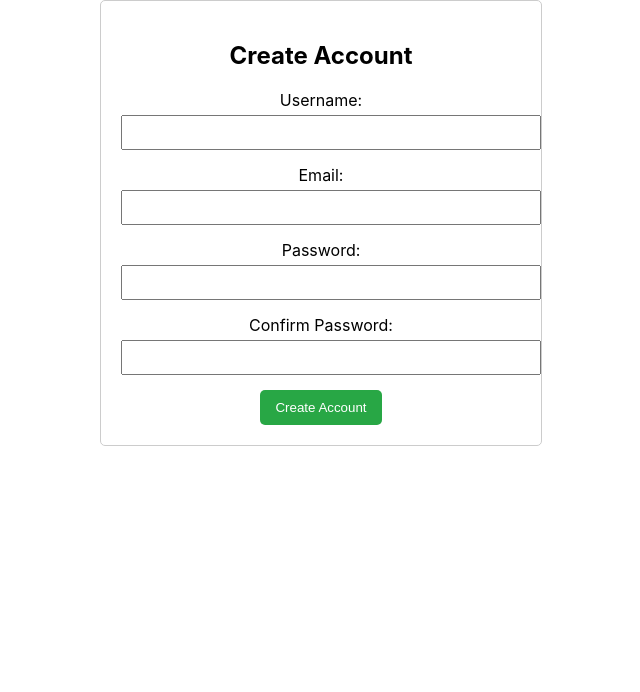
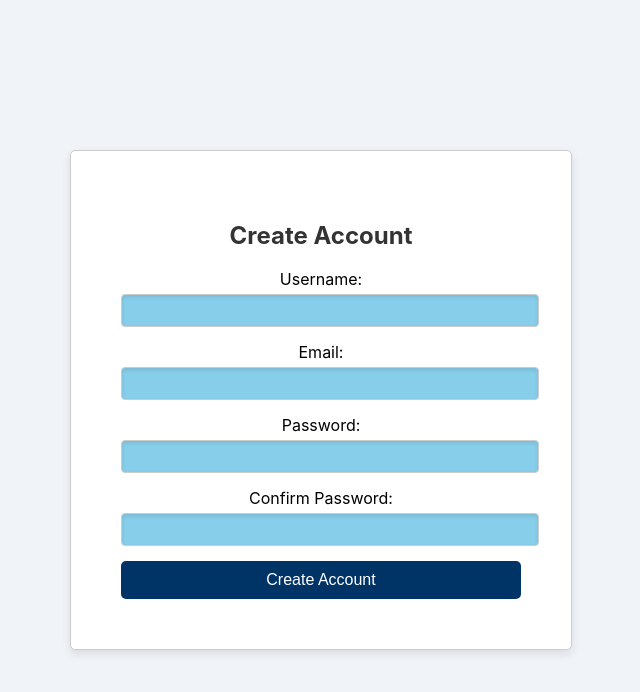
Before and after one commit to vinayakac/mcq, a React (Create React App) app in the folder webfront/: page /Register in a window 1280 px wide. Shown: the top 692 px of the page, without its empty margins (319-959 px from the left). Built offline with nearby package versions, Linux system fonts and the light colour scheme.

Commit message:
Register Page

```diff
--- a/webfront/src/pages/Register.js
+++ b/webfront/src/pages/Register.js
@@ -51,8 +51,27 @@ const RegistrationForm = () => {
   };
 
   return (
-    <div style={{ maxWidth: "400px", margin: "0 auto", padding: "20px", border: "1px solid #ccc", borderRadius: "5px" }}>
-      <h2>Create Account</h2>
+    <div
+      style={{
+        backgroundColor: "#f0f4f8", // Light background color
+        minHeight: "100vh", // Full height of the viewport
+        display: "flex",
+        justifyContent: "center",
+        alignItems: "center",
+      }}
+    >
+      <div
+        style={{
+          maxWidth: "400px",
+          width: "100%",
+          padding: "50px",
+          border: "1px solid #ccc",
+          borderRadius: "5px",
+          backgroundColor: "#ffffff", // White background for the form
+          boxShadow: "0 4px 10px rgba(0, 0, 0, 0.1)", // Subtle shadow for depth
+        }}
+      >
+        <h2 style={{ textAlign: "center", color: "#333" }}>Create Account</h2>
         {error && <div style={{ color: "red", marginBottom: "10px" }}>{error}</div>}
         {success && <div style={{ color: "green", marginBottom: "10px" }}>{success}</div>}
         <form onSubmit={handleSubmit}>
@@ -64,7 +83,15 @@ const RegistrationForm = () => {
               value={username}
               onChange={(e) => setUsername(e.target.value)}
               required
-            style={{ width: "100%", padding: "8px", marginTop: "5px" }}
+              style={{
+                width: "100%",
+                padding: "8px",
+                marginTop: "5px",
+                border: "1px solid #ccc",
+                borderRadius: "4px",
+                backgroundColor: "#87CEEB", // Sky blue background for input
+                boxShadow: "inset 0 2px 4px rgba(0, 0, 0, 0.1)", // Inner shadow for depth
+              }}
             />
           </div>
           <div style={{ marginBottom: "15px" }}>
@@ -75,7 +102,15 @@ const RegistrationForm = () => {
               value={email}
               onChange={(e) => setEmail(e.target.value)}
               required
-            style={{ width: "100%", padding: "8px", marginTop: "5px" }}
+              style={{
+                width: "100%",
+                padding: "8px",
+                marginTop: "5px",
+                border: "1px solid #ccc",
+                borderRadius: "4px",
+                backgroundColor: "#87CEEB", // Sky blue background for input
+                boxShadow: "inset 0 2px 4px rgba(0, 0, 0, 0.1)", // Inner shadow for depth
+              }}
             />
           </div>
           <div style={{ marginBottom: "15px" }}>
@@ -86,7 +121,15 @@ const RegistrationForm = () => {
               value={password}
               onChange={(e) => setPassword(e.target.value)}
               required
-            style={{ width: "100%", padding: "8px", marginTop: "5px" }}
+              style={{
+                width: "100%",
+                padding: "8px",
+                marginTop: "5px",
+                border: "1px solid #ccc",
+                borderRadius: "4px",
+                backgroundColor: "#87CEEB", // Sky blue background for input
+                boxShadow: "inset 0 2px 4px rgba(0, 0, 0, 0.1)", // Inner shadow for depth
+              }}
             />
           </div>
           <div style={{ marginBottom: "15px" }}>
@@ -97,13 +140,41 @@ const RegistrationForm = () => {
               value={confirmPassword}
               onChange={(e) => setConfirmPassword(e.target.value)}
               required
-            style={{ width: "100%", padding: "8px", marginTop: "5px" }}
+              style={{
+                width: "100%",
+                padding: "8px",
+                marginTop: "5px",
+                border: "1px solid #ccc",
+                borderRadius: "4px",
+                backgroundColor: "#87CEEB", // Sky blue background for input
+                boxShadow: "inset 0 2px 4px rgba(0, 0, 0, 0.1)", // Inner shadow for depth
+              }}
             />
           </div>
-        <button type="submit" style={{ padding: "10px 15px", backgroundColor: "#28a745", color: "#fff", border: "none", borderRadius: "5px", cursor: "pointer" }}>
+          <button
+            type="submit"
+            style={{
+              padding: "10px 15px",
+              backgroundColor: "#003366", // Dark blue background for the button
+              color: "#fff", // White text color for contrast
+              border: "none",
+              borderRadius: "5px",
+              cursor: "pointer",
+              width: "100%",
+              fontSize: "16px",
+              transition: "background-color 0.3s, color 0.3s", // Smooth transition
+            }}
+            onMouseOver={(e) => {
+              e.currentTarget.style.backgroundColor = "#00509e"; // Lighter dark blue on hover
+            }}
+            onMouseOut={(e) => {
+              e.currentTarget.style.backgroundColor = "#003366"; // Revert to original dark blue
+            }}
+          >
             Create Account
           </button>
         </form>
+      </div>
     </div>
   );
 };
```
Lines whose indentation alone changed are shown as unchanged.
